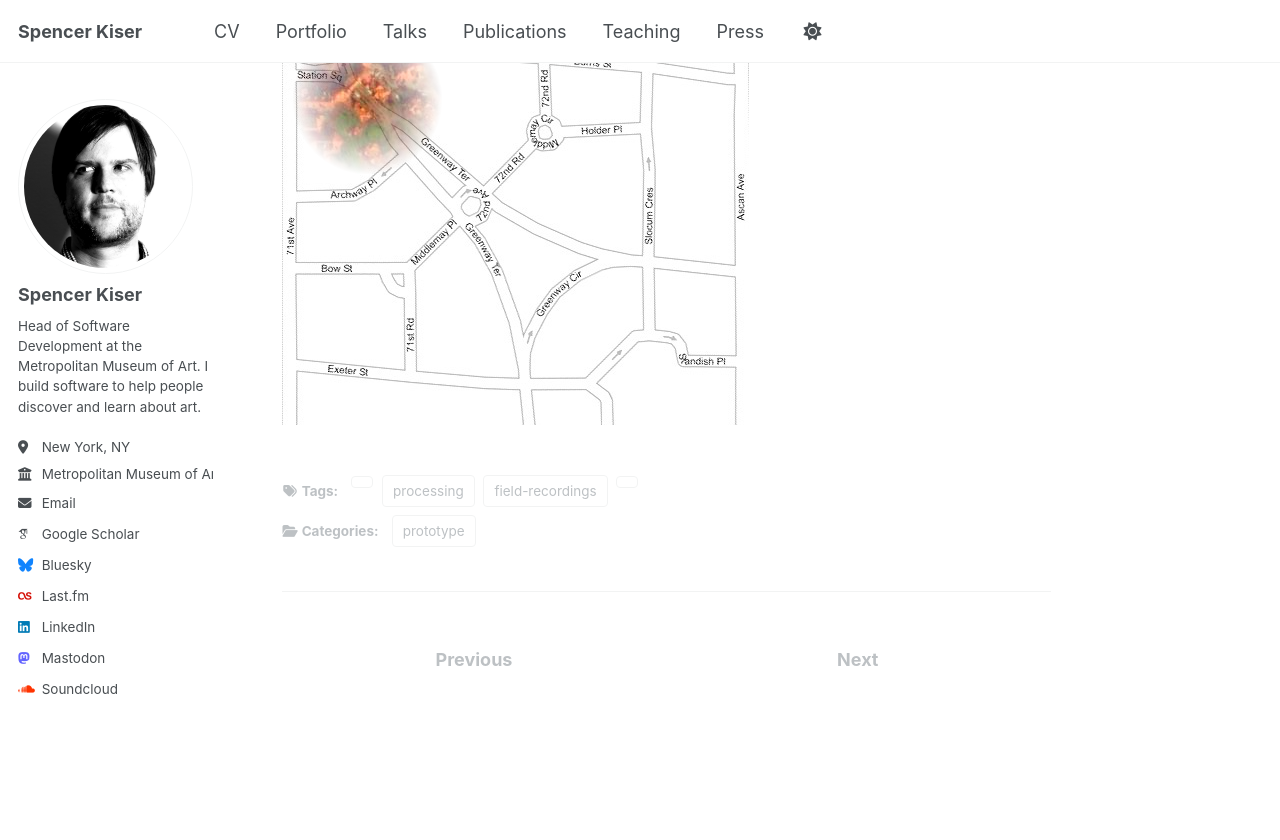
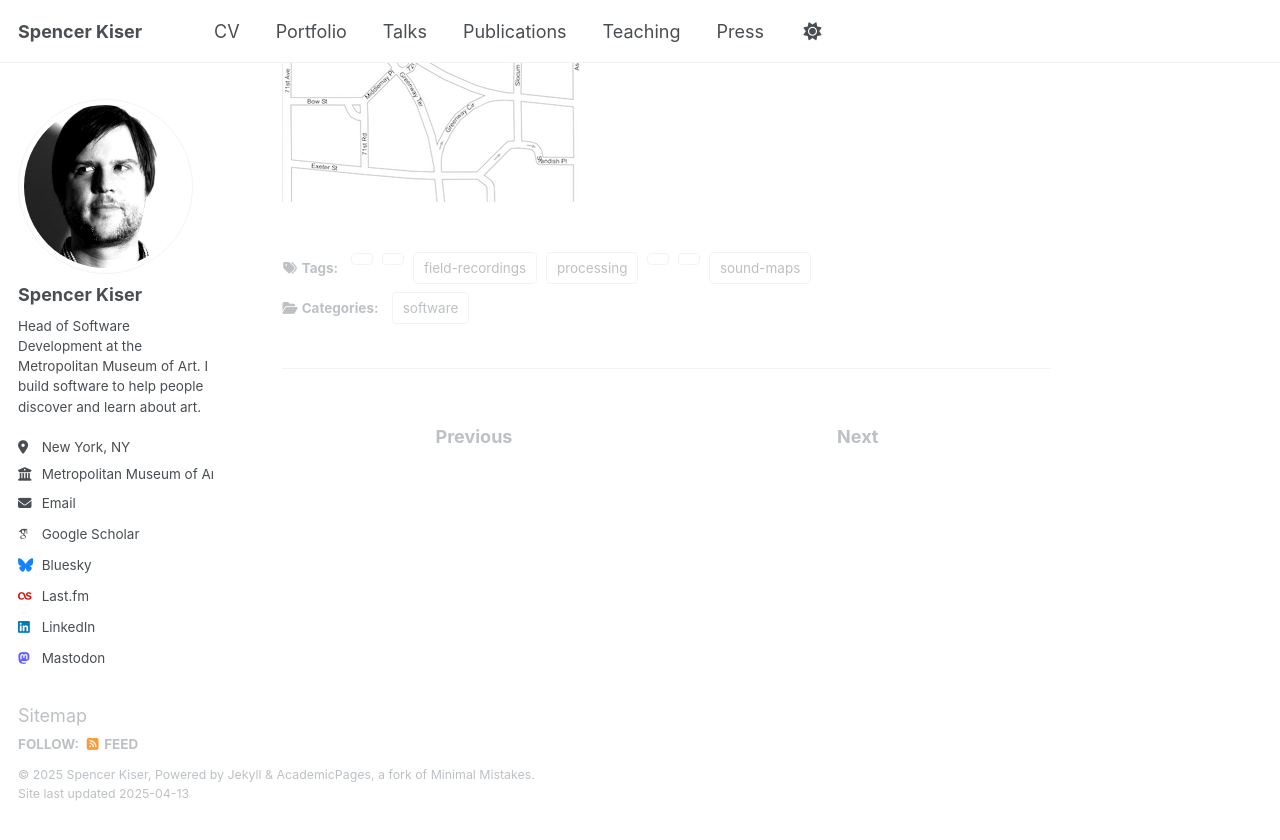
Before and after one commit to spencerk/spencerk.github.io, a Jekyll site: the page built from _portfolio/forest-hills-sound-map.md, in a window 1280 px wide and 900 px high, scrolled down 476 px. Shown: the top 840 px of the window. Built offline with Jekyll 4.4.1, drawn with Linux system fonts in a browser that asks for light colours; some web fonts are replaced.

Commit message:
forest hilss sound map  update

```diff
--- a/_portfolio/forest-hills-sound-map.md
+++ b/_portfolio/forest-hills-sound-map.md
@@ -2,9 +2,9 @@
 title: Forest Hills Sound Map
 date: Fri, 30 Dec 2005 16:12:29 +0000
 collection: portfolio
-category: prototype
+category: software
 institution: ITP
-tags: processing, field-recordings
-excerpt: Forest Hills Sound Map is a sound map consisting of field recordings made in 2005 in my former neighborhood, Forest Hills.<br /><img src='/images/portfolio/forest-hills-soundmap-300w.png'>
+tags: processing, field-recordings, sound-maps
+excerpt: Forest Hills Sound Map is a sound map consisting of field recordings made in 2005 in my former neighborhood, Forest Hills.<br /><img src='/images/portfolio/forest-hills-soundmap-150w.png'>
 ---
-Forest Hills Sound Map is a sound map consisting of field recordings made in 2005 in my former neighborhood, Forest Hills, Queens.  I made binaural field recordings in various locations and connected them to their corresponding spot on a map. <br /><img src='/images/portfolio/forest_hills_soundmap.png'>
+Forest Hills Sound Map is a sound map consisting of field recordings made in 2005 in my former neighborhood, Forest Hills, Queens.  I made binaural field recordings in various locations and connected them to their corresponding spot on a map. <br /><img src='/images/portfolio/forest-hills-soundmap-300w.png'>
```
Also changed, not shown: images/portfolio/forest-hills-soundmap-150w.png (added), images/portfolio/forest_hills_soundmap.png (deleted).
